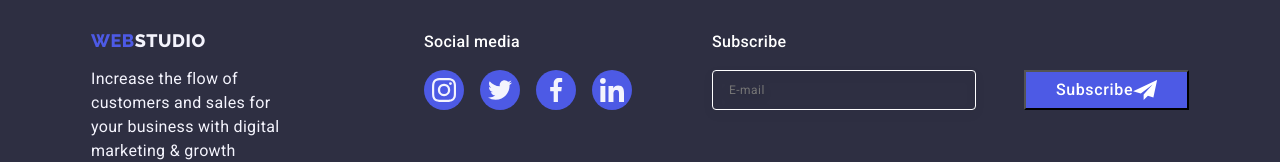
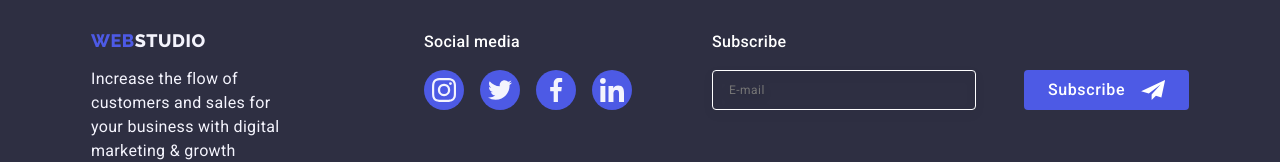
Before and after one commit to NataliiaShah/goit-markup-hw-06, a plain HTML site: page index.html in a window 1280 px wide. Shown: the part 2887-3049 px from the top of the page. Drawn offline with nearby package versions, Linux system fonts and the light colour scheme.

Commit message:
correction

```diff
--- a/css/styles.css
+++ b/css/styles.css
@@ -631,21 +631,29 @@ img {
 }
 
 .modal-form-submit-footer {
+    font-family: "Roboto", sans-serif;
     background-color: #4D5AE5;
     font-style: normal;
     font-weight: 500;
     font-size: 16px;
-    line-height: 24px;
+    line-height: 1.5;
     /* identical to box height, or 150% */
     letter-spacing: 0.04em;
     color: #FFFFFF;
-    margin-left: 24px;
     min-width: 165px;
     height: 40px;
     font-family: "Roboto";
     display: flex;
     justify-content: center;
     align-items: center;
+    cursor: pointer;
+    border: none;
+    border-radius: 4px;
+    margin-left: 24px;
+
+.footer-email-icon {
+    margin-left: 16px;
+    }
 
 }
 /**-------------- MODAL --------------*/
```
